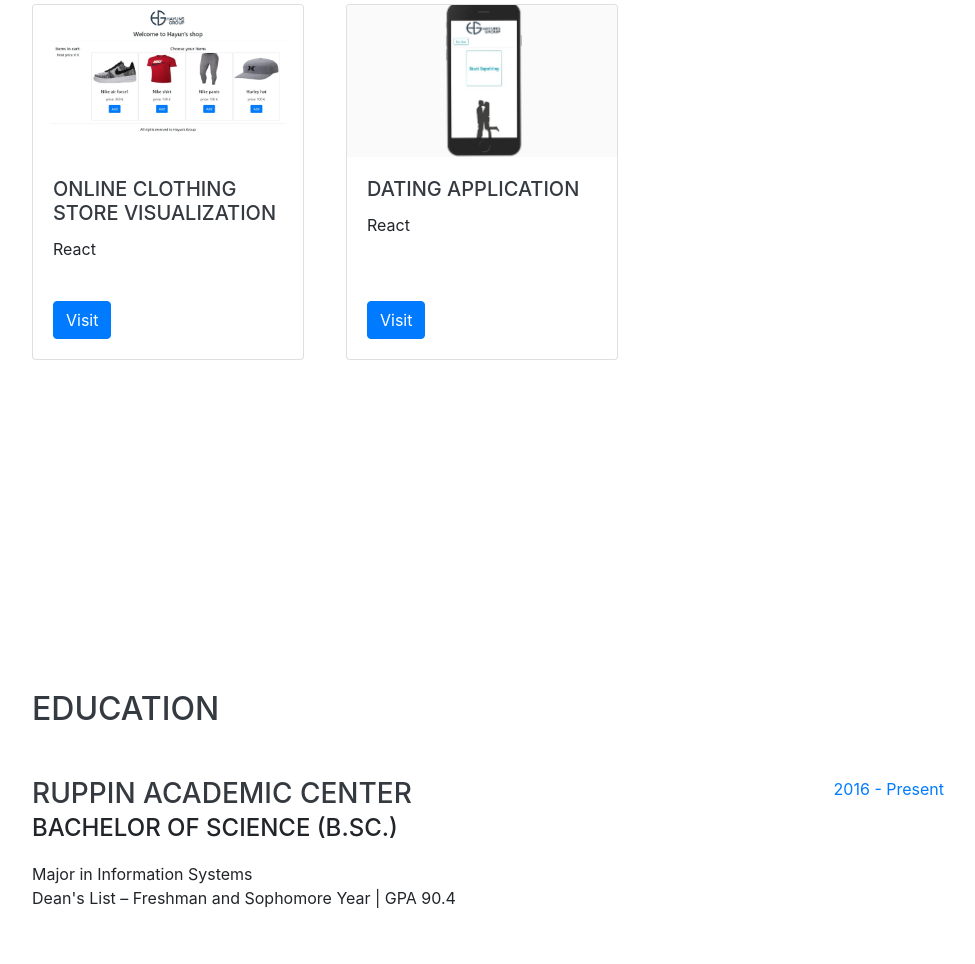
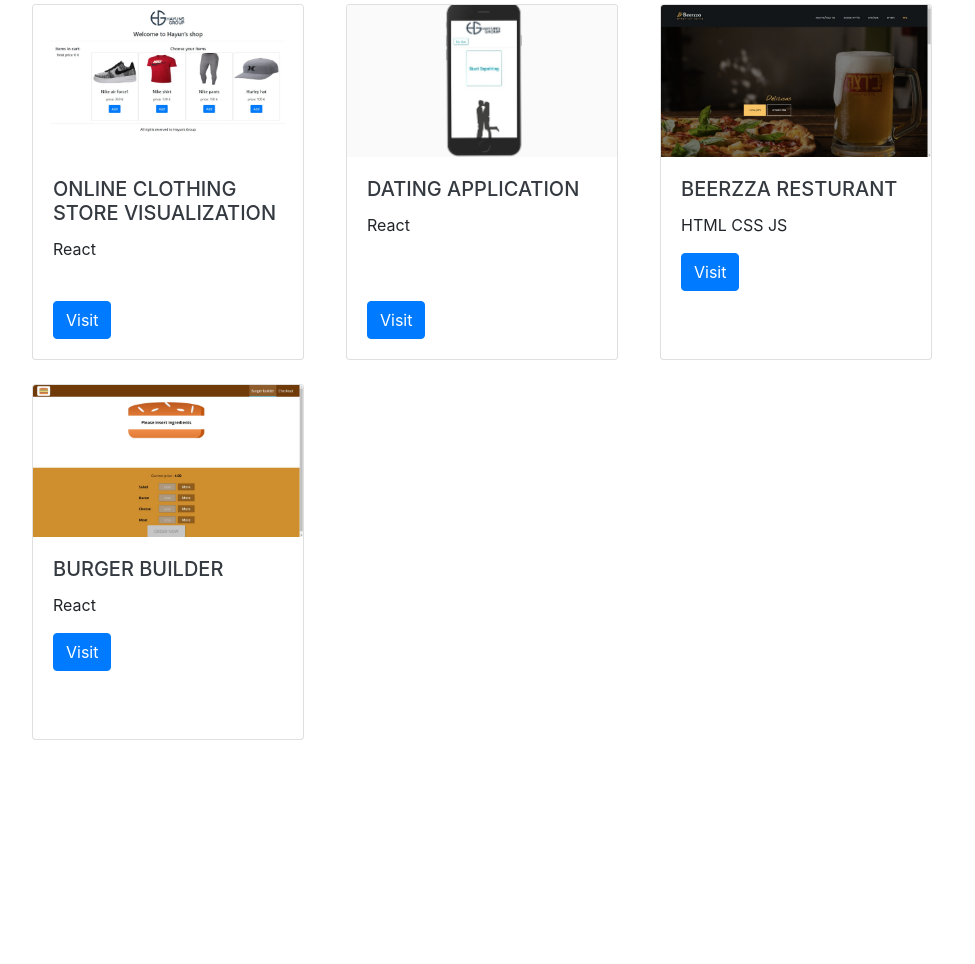
Before and after one commit to OriHayun/Portfolio, a website with bundled scripts: page index.html in a window 1280 px wide. Shown: the part 1359-2323 px from the top of the page, without its empty margins (288-1263 px from the left). Built offline with nearby package versions, Linux system fonts and the light colour scheme; a web font is replaced by a local one.

Commit message:
beerzza project upload

```diff
--- a/index.html
+++ b/index.html
@@ -162,14 +162,26 @@
                         </div>
                     </div>
                     <div class="col mb-4">
-                        <!--<div class="card" style="width: 17rem;">
-                            <img class="card-img-top" src="" alt="Card image cap">
+                        <div class="card" style="width: 17rem;">
+                            <img class="card-img-top" src="./img/Beerzza.jpeg" alt="Card image cap">
                             <div class="card-body">
-                                <h5 class="card-title">Flight booking & management system</h5>
-                                <p class="card-text">Full stack - HTML CSS JS C# SQL </p>
-                                <a href="#" class="btn btn-primary">Watch</a>
+                                <h5 class="card-title">Beerzza Resturant</h5>
+                                <p class="card-text">HTML CSS JS</p>
+                                <a href="http://Beerzza.co.il" target="_blank" class="btn btn-primary">Visit</a>
                             </div>
-                        </div>-->
+                        </div>
+                    </div>
+                </div>
+                <div class="row">
+                    <div class="col mb-4">
+                        <div class="card" style="width: 17rem;">
+                            <img class="card-img-top" src="./img/Burger.jpeg" alt="Card image cap">
+                            <div class="card-body">
+                                <h5 class="card-title">Burger builder</h5>
+                                <p class="card-text">React</p>
+                                <a href="http://proj.ruppin.ac.il/igroup4/project/Burger/" target="_blank" class="btn btn-primary">Visit</a>
+                            </div>
+                        </div>
                     </div>
                 </div>
             </div>
```
Also changed, not shown: img/Beerzza.jpeg (added), img/Burger.jpeg (added), 1 other file.
